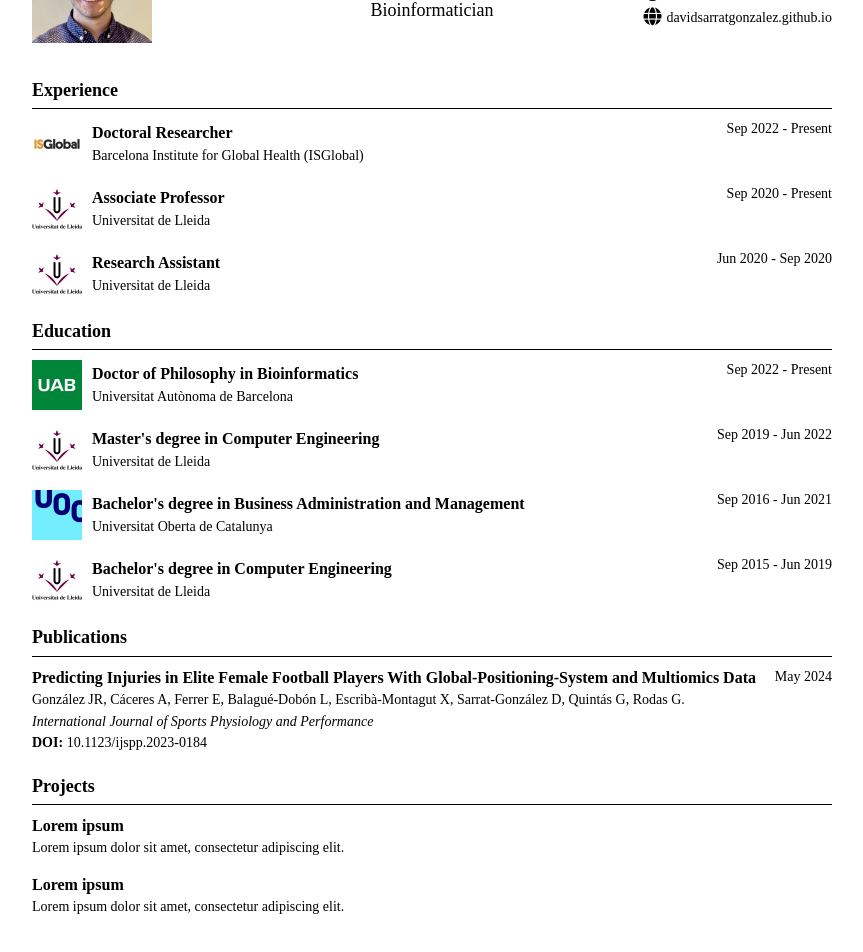
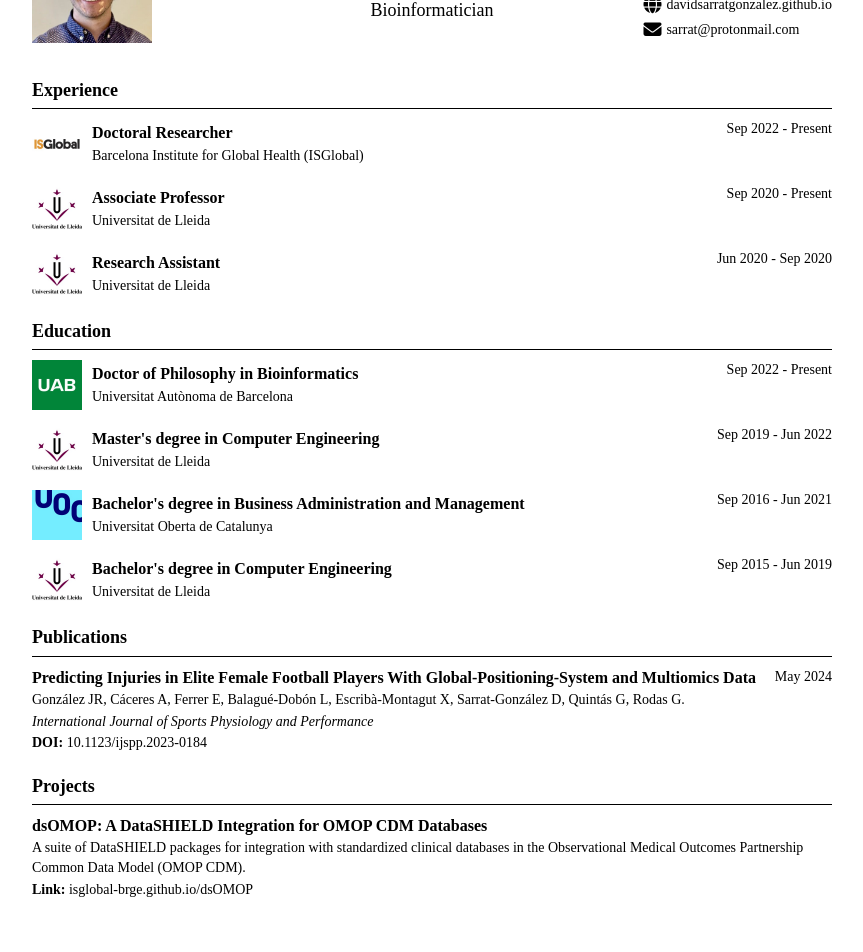
Before and after one commit to davidsarratgonzalez/davidsarratgonzalez.github.io, a React (Create React App) app: page / in a window 1280 px wide. Shown: the part 112-1064 px from the top of the page, without its empty margins (208-1071 px from the left). Built offline with nearby package versions, Linux system fonts and the light colour scheme.

Commit message:
style: add projects format

```diff
--- a/src/components/Header.js
+++ b/src/components/Header.js
@@ -33,6 +33,9 @@ function Header() {
             <a href="https://davidsarratgonzalez.github.io" target="_blank" rel="noopener noreferrer">
               <i className="fas fa-globe"></i> <span>davidsarratgonzalez.github.io</span>
             </a>
+            <a href="mailto:sarrat@protonmail.com" target="_blank" rel="noopener noreferrer">
+              <i className="fas fa-envelope"></i> <span>sarrat@protonmail.com</span>
+            </a>
           </div>
         </div>
       </div>
--- a/src/components/Projects.js
+++ b/src/components/Projects.js
@@ -13,7 +13,7 @@ function Projects() {
             {project.technologies && <p className="entry-subtitle">Technologies: {project.technologies}</p>}
             {project.link && (
               <p className="entry-description">
-                <a href={project.link} target="_blank" rel="noopener noreferrer">Project Link</a>
+                <strong>Link:</strong> <a href={project.link} target="_blank" rel="noopener noreferrer">{project.link.replace(/^https?:\/\//, '')}</a>
               </p>
             )}
           </div>
--- a/src/data/projects.json
+++ b/src/data/projects.json
@@ -1,10 +1,7 @@
 [
   {
-    "name": "Lorem ipsum",
-    "description": "Lorem ipsum dolor sit amet, consectetur adipiscing elit."
-  },
-  {
-    "name": "Lorem ipsum",
-    "description": "Lorem ipsum dolor sit amet, consectetur adipiscing elit."
+    "name": "dsOMOP: A DataSHIELD Integration for OMOP CDM Databases",
+    "description": "A suite of DataSHIELD packages for integration with standardized clinical databases in the Observational Medical Outcomes Partnership Common Data Model (OMOP CDM).",
+    "link": "https://isglobal-brge.github.io/dsOMOP"
   }
 ]
```
